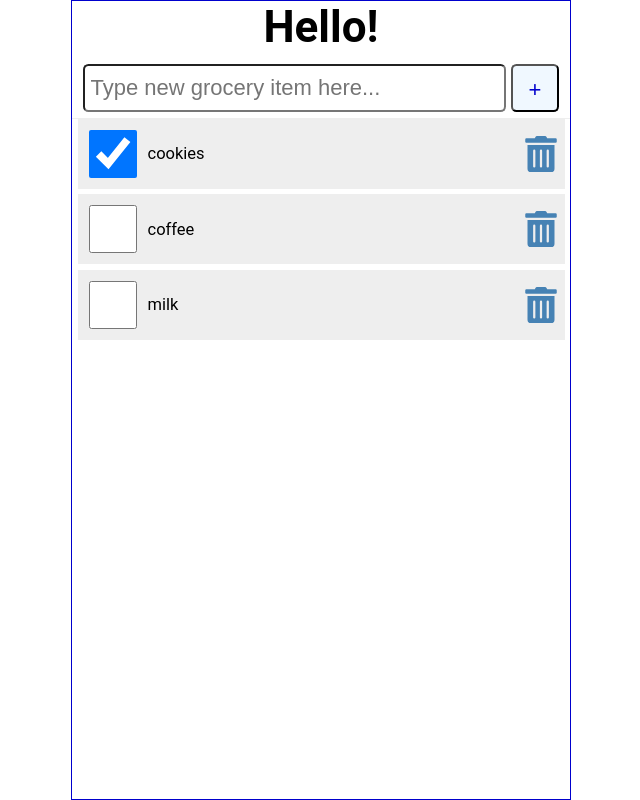
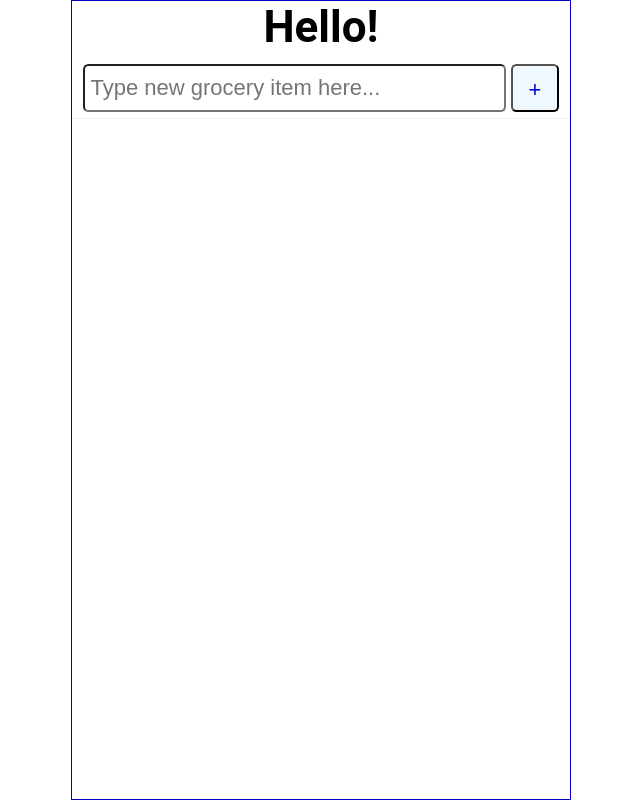
Before and after one commit to nkped/repo-groceries-client, a React (Create React App) app: page / in a window 1280 px wide. Shown: the whole page, without its empty margins (319-959 px from the left). Built offline with nearby package versions, Linux system fonts and the light colour scheme.

Commit message:
all functions working with localstorage

```diff
--- a/src/App.js
+++ b/src/App.js
@@ -4,43 +4,37 @@ import { useState } from "react";
 
 function App() {
 
-  const [ items, setItems ] = useState([
-    {id: 1, checked: true, item: 'cookies'},
-    {id: 2, checked: false, item: 'coffee'},
-    {id: 3, checked: false, item: 'milk'}
-    ])
+  const [ items, setItems ] = useState(JSON.parse(localStorage.getItem('groceries')) || [] )
 
   const [ newItem, setNewItem ] = useState('')
 
 
-  const setAndSave = (item) => {
-    const listItems = [ ...items, item ]
-    setItems(listItems)
+  const setAndSave = (newItems) => {
+    setItems(newItems)
+    localStorage.setItem('groceries', JSON.stringify(newItems) )
   }
 
   const addItem = (item) => {
     const id = items.length ? items[items.length - 1].id + 1 : 1
     const myNewItem = { id, checked: false, item }
-    setAndSave(myNewItem)
-    console.log(myNewItem)
+    const listItems = [ ...items, myNewItem ]
+    setAndSave(listItems)
   }
-
 
   const handleSubmit = (e) => {
     e.preventDefault()
-    console.log('submitted')
     addItem(newItem)
     setNewItem('')
   }
 
   const handleChecked = (id) => {
     const listItems = items.map((item) => ( item.id === id ? {...item, checked: !item.checked} : item ))
-    setItems(listItems)
+    setAndSave(listItems)
   }
 
   const handleDelete = (id) => {
       const listItems = items.filter((item) => item.id !== id )
-      setItems(listItems)
+      setAndSave(listItems)
   }
 
   return (
@@ -60,3 +54,10 @@ function App() {
 }
 
 export default App;
+
+
+/* [
+  {id: 1, checked: true, item: 'cookies'},
+  {id: 2, checked: false, item: 'coffee'},
+  {id: 3, checked: false, item: 'milk'}
+  ] */
```
Lines whose indentation alone changed are shown as unchanged.
